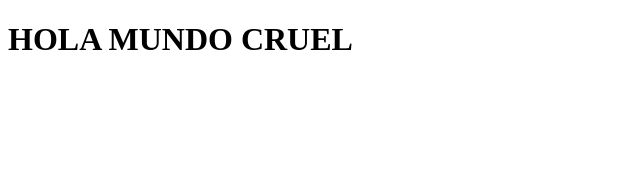
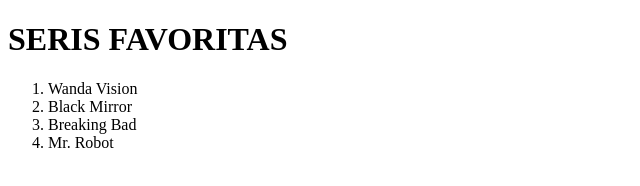
Before and after one commit to holmandi/WEB, a plain HTML site: page index.html in a window 1280 px wide. Shown: the whole page, without its empty margins (0-640 px from the left). Drawn offline with Linux system fonts and the light colour scheme.

Commit message:
Listas series favoritas

```diff
--- a/index.html
+++ b/index.html
@@ -4,9 +4,15 @@
     <meta charset="UTF-8">
     <meta http-equiv="X-UA-Compatible" content="IE=edge">
     <meta name="viewport" content="width=device-width, initial-scale=1.0">
-    <title>Documento Versión 2</title>
+    <title>HTML SEMANTICO</title>
 </head>
 <body>
-    <H1>HOLA MUNDO CRUEL</H1>
+    <H1>SERIS FAVORITAS</H1>
+    <OL>
+        <LI>Wanda Vision</LI>
+        <li>Black Mirror</li>
+        <li>Breaking Bad</li>
+        <li>Mr. Robot</li>
+    </OL>
 </body>
 </html>
```
